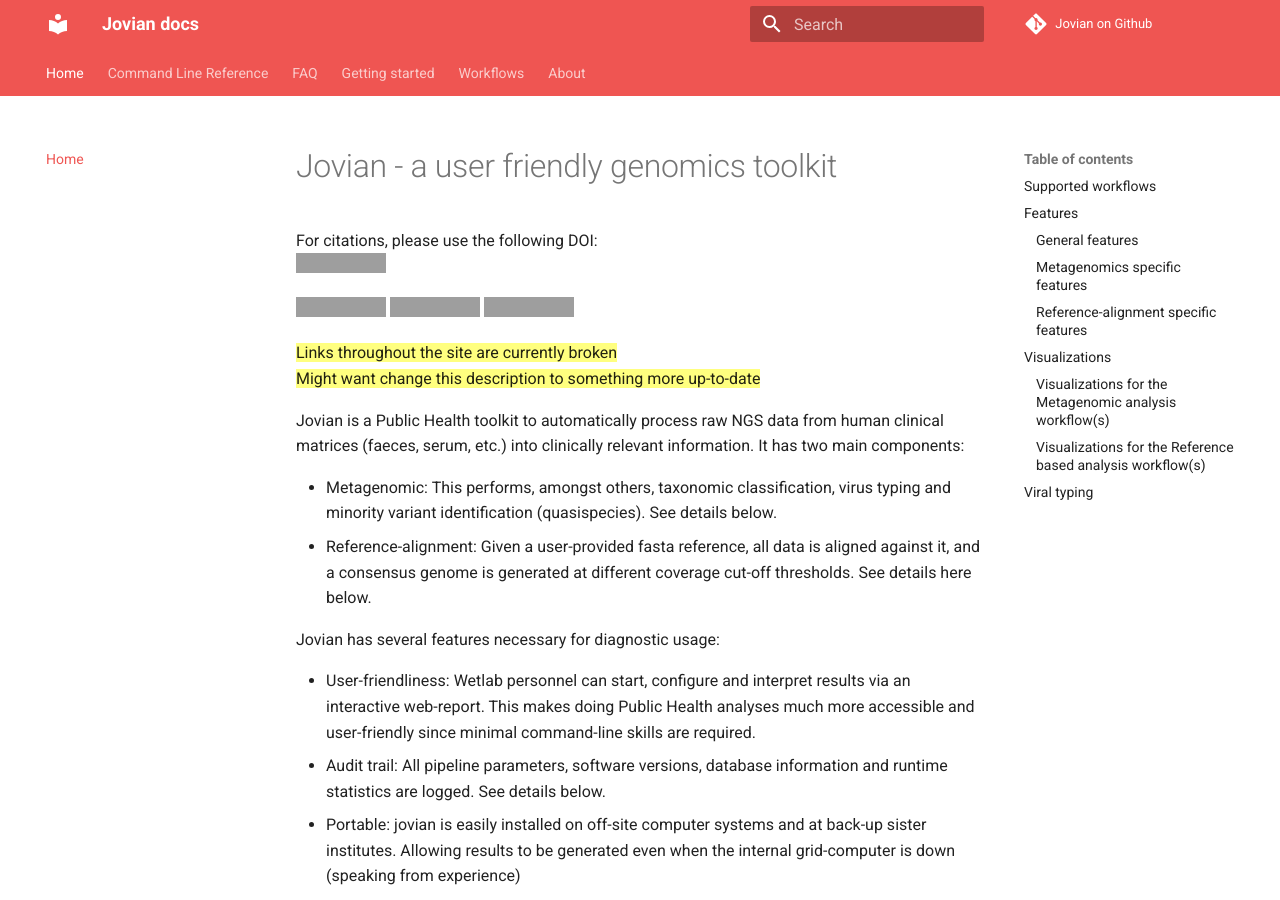
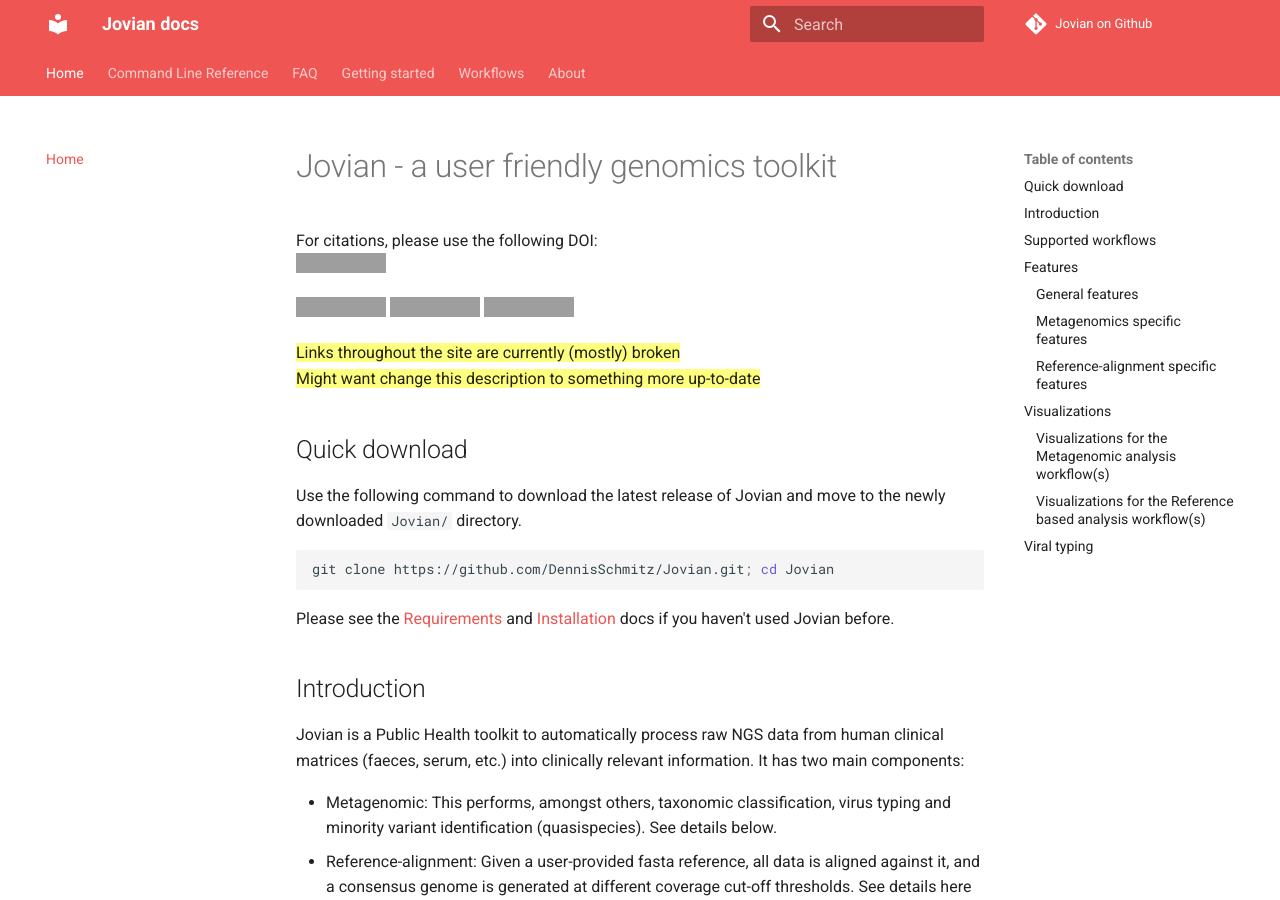
Before and after one commit to florianzwagemaker/jovian-docs, an MkDocs documentation site: the page built from docs/index.md, in a window 1280 px wide and 900 px high. Built offline with MkDocs 1.6.1 and Material for MkDocs 9.7.7, drawn with Linux system fonts in a browser that asks for light colours; comment, search, counter and statistics services are not loaded; grey boxes are pictures that could not be loaded.

Commit message:
Start of installation docs

````diff
--- a/docs/index.md
+++ b/docs/index.md
@@ -1,5 +1,4 @@
 # Jovian - a user friendly genomics toolkit
-
 
 For citations, please use the following DOI:
 [![DOI](https://zenodo.org/badge/DOI/10.5281/zenodo.3666156.svg)](https://doi.org/10.5281/zenodo.3666156)
@@ -7,8 +6,18 @@
 [![License: AGPL v3](https://img.shields.io/badge/License-AGPL%20v3-blue.svg)](https://www.gnu.org/licenses/agpl-3.0) [![GitHub release (latest by date including pre-releases)](https://img.shields.io/github/v/release/DennisSchmitz/Jovian?include_prereleases)](https://github.com/DennisSchmitz/Jovian/releases) [![Snakemake](https://img.shields.io/badge/snakemake-≥5.17.0-brightgreen.svg?style=flat)](https://snakemake.readthedocs.io)
 
 
-{==Links throughout the site are currently broken==}
+{==Links throughout the site are currently (mostly) broken==}
 {==Might want change this description to something more up-to-date==}
+
+
+## Quick download
+Use the following command to download the latest release of Jovian and move to the newly downloaded `Jovian/` directory.
+```bash
+git clone https://github.com/DennisSchmitz/Jovian.git; cd Jovian
+```
+Please see the [Requirements](Getting-started/Requirements.md) and [Installation](Getting-started/Installation.md) docs if you haven't used Jovian before.
+
+## Introduction
 
 Jovian is a Public Health toolkit to automatically process raw NGS data from human clinical matrices (faeces, serum, etc.) into clinically relevant information. It has two main components:
 
````
Also changed, not shown: docs/Getting-started/Installation.md (+13 -0 lines), docs/Getting-started/Requirements.md (+1 -1 lines).
